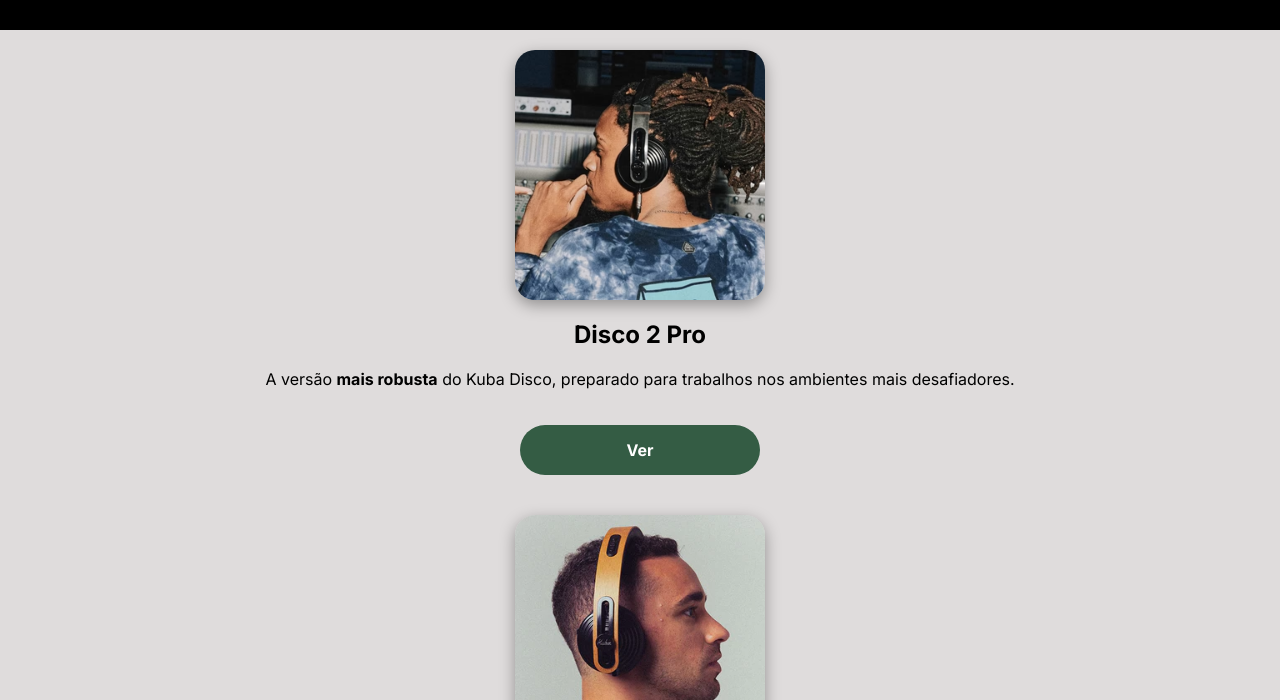
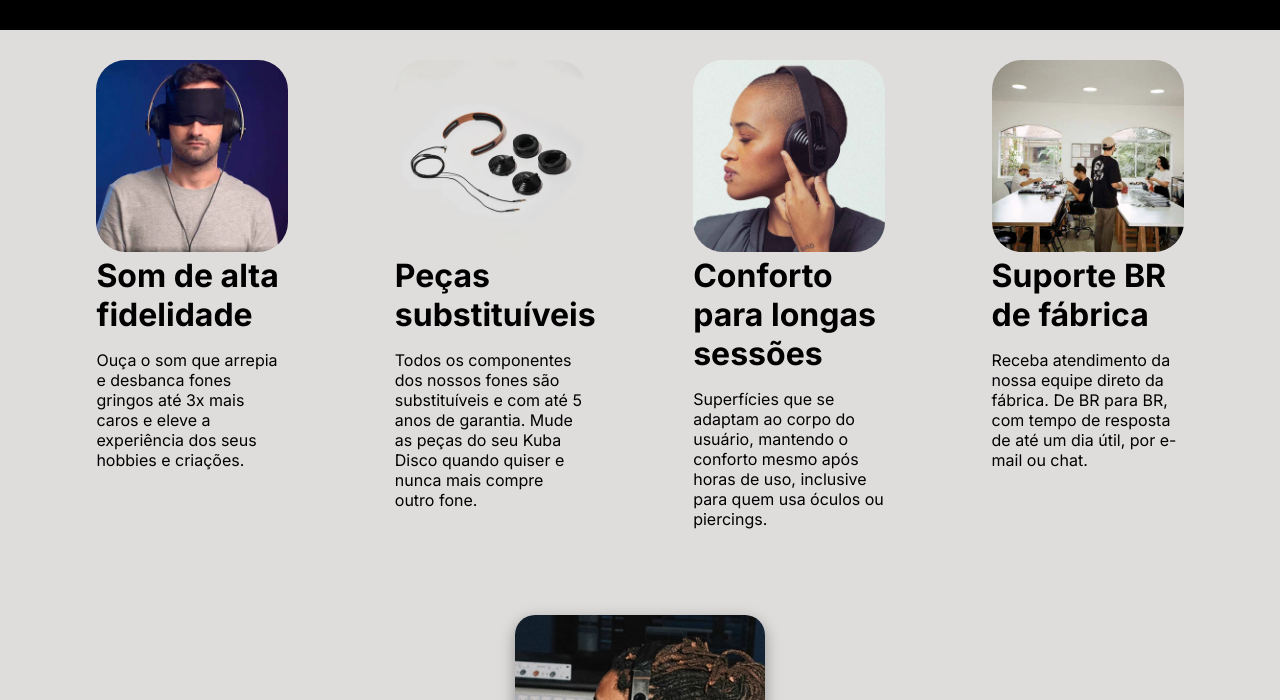
Before and after one commit to Hawstyyy/kuba, a plain HTML site: page index.html in a window 1280 px wide. Shown: the part 600-1300 px from the top of the page. Drawn offline with Linux system fonts and the light colour scheme.

Commit message:
add information section

```diff
--- a/index.html
+++ b/index.html
@@ -1,5 +1,5 @@
 <!DOCTYPE html>
-<html lang="en">
+<html lang="pt-BR">
 <head>
   <meta charset="UTF-8">
   <meta name="viewport" content="width=device-width, initial-scale=1.0">
@@ -38,6 +38,29 @@
   </div>
 
   <h1 class="brasil">Headphones desenvolvidos e fabricados no Brasil</h1>
+
+  <div class="inf-master">
+    <div class="inf">
+      <img src="assets/home_conforto.webp" class="som">
+      <span class="txt">Som de alta fidelidade</span>
+      <p class="prosa">Ouça o som que arrepia e desbanca fones gringos até 3x mais caros e eleve a experiência dos seus hobbies e criações.</p>
+    </div>
+    <div class="inf">
+      <img src="assets/1_1.webp" class="som">
+      <span class="txt">Peças substituíveis</span>
+      <p>Todos os componentes dos nossos fones são substituíveis e com até 5 anos de garantia. Mude as peças do seu Kuba Disco quando quiser e nunca mais compre outro fone.</p>
+    </div>
+    <div class="inf">
+      <img src="assets/corrigida_fundo.jpg" class="som">
+      <span class="txt">Conforto para longas sessões</span>
+      <p>Superfícies que se adaptam ao corpo do usuário, mantendo o conforto mesmo após horas de uso, inclusive para quem usa óculos ou piercings.</p>
+    </div>
+    <div class="inf">
+      <img src="assets/4_1.webp" class="som">
+      <span class="txt">Suporte BR de fábrica</span>
+      <p>Receba atendimento da nossa equipe direto da fábrica. De BR para BR, com tempo de resposta de até um dia útil, por e-mail ou chat.</p>
+    </div>
+  </div>
 
   <div class="produtos">
 
--- a/style.css
+++ b/style.css
@@ -43,9 +43,10 @@ nav ul li{
 
 .banner{
   margin: 0px;
-  margin-left: 50px;
   height: 450px;
   width: 720px;
+  display: block;
+  margin-left: auto;
 }
 
 .herotext{
@@ -98,6 +99,34 @@ nav ul li{
   color: white;
 }
 
+.inf-master{
+  width: 100%;
+  margin-bottom: 50px;
+  display: flex;
+  flex-direction: row;
+  justify-content: space-evenly;
+}
+
+.inf{
+  width: 15%;
+  margin: 0 10px 0 10px;
+}
+
+.som{
+  max-width: 100%;
+  margin-top: 30px;
+  border-radius: 30px;
+}
+
+.txt{
+  font-size: 32px;
+  font-weight: 700;
+}
+
+.prosa{
+  text-align: left;
+}
+
 .col-1, .col-2, .col-3 {
   padding: 20px;
 }
```
